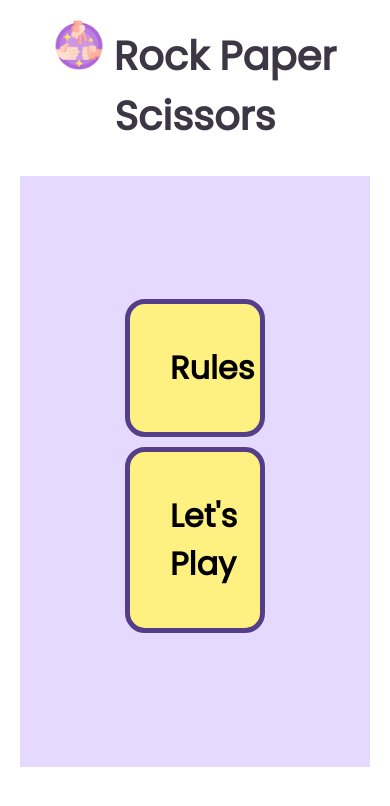
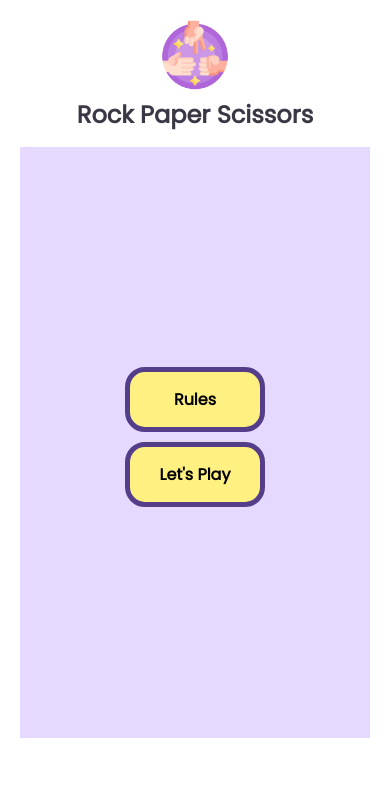
Before and after one commit to kelseyjaneadams/rock-paper-scissors, a plain HTML site: page index.html in a window 390 px wide. Drawn offline with Linux system fonts and the light colour scheme.

Commit message:
Add media query styles to start page

```diff
--- a/assets/css/style.css
+++ b/assets/css/style.css
@@ -18,9 +18,8 @@ h1 {
     padding-bottom: 30px;
 }
 
-h1 img {
-    height: 50px;
-    padding-right: 10px;
+.logo {
+    height: 100px;
 }
 
 /* Intro styles */
@@ -75,3 +74,33 @@ h1 img {
 .hide-instructions {
     display: none;
 }
+
+/* --------- Media queries */
+
+@media (max-width: 620px) {
+    .logo {
+        height: 70px;
+    }
+
+    h1 {
+        font-size: 2rem;
+        padding-bottom: 15px;
+    }
+
+    .start-buttons button {
+        padding: 15px;
+        font-size: 1.5rem;
+    }
+}
+
+@media (max-width: 410px) {
+    h1 {
+        font-size: 1.5rem;
+        padding-bottom: 15px;
+    }
+
+    .start-buttons button {
+        padding: 15px;
+        font-size: 1rem;
+    }
+} */
--- a/index.html
+++ b/index.html
@@ -14,19 +14,19 @@
     <link rel="manifest" href="/site.webmanifest">
     <link rel="stylesheet" href="assets/css/style.css">
 
-    <title>Rock Paper Scissors show this</title>
+    <title>Rock Paper Scissors</title>
 </head>
 
 <body>
     <section id="main-section">
-        <h1>
-            <img class="logo" src="assets/images/rockpaperscissors.webp" alt="Rock Paper Scissors hands">Rock Paper
-            Scissors</h1>
+        <img class="logo" src="assets/images/rockpaperscissors.webp" alt="Rock Paper Scissors hands">
+        <h1>Rock Paper Scissors</h1>
 
         <div class="intro">
             <div class="instructions hide-instructions">
                 <p>Each round, the user must click one of three options. Rock, Paper, or Scissors. Rock beats scissors.
-                    Scissors beats paper. Paper beats Rock. In order to win the round the user must beat the computer twice,
+                    Scissors beats paper. Paper beats Rock. In order to win the round the user must beat the computer
+                    twice,
                     which will
                     randomly select an option.
                 </p>
```
